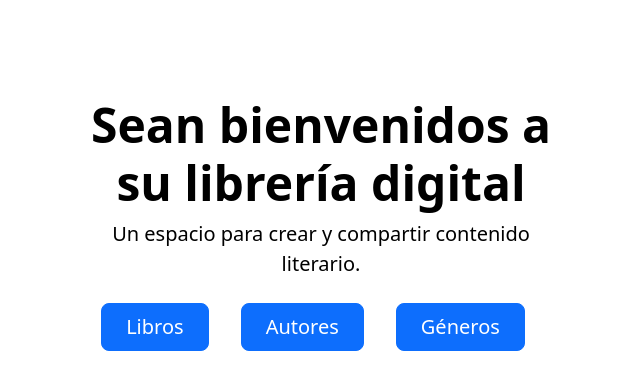
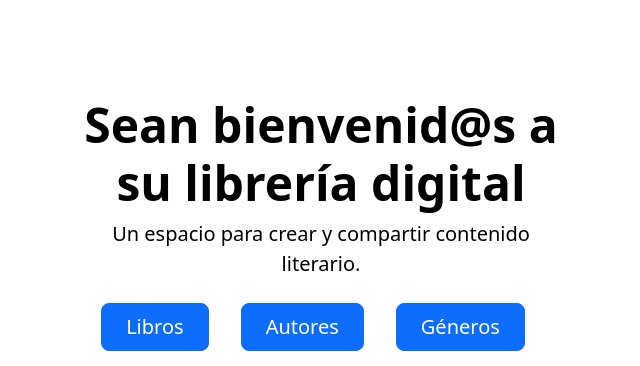
Before and after one commit to ferminasanturio/libreria, a Django app: page /mi_libreria/ in a window 1280 px wide. Shown: the part 54-420 px from the top of the page, without its empty margins (319-959 px from the left). Run offline with Django 4.2, Linux system fonts and the light colour scheme; a user stored in the database is signed in; some libraries are stand-ins or nearby versions.

Commit message:
Cambiando

```diff
--- a/libreria_virtual/mi_libreria/templates/mi_libreria/inicio.html
+++ b/libreria_virtual/mi_libreria/templates/mi_libreria/inicio.html
@@ -1,7 +1,7 @@
 {% extends 'base.html' %}
 
 {% block titulo %}
-<h1>Sean bienvenidos</h1>
+<title>¡Hola, {{user.get_full_name}}</title>
 {% endblock titulo %}
 
 <a href="{% url 'lista_libros' %}">Ver todos los libros</a>
--- a/libreria_virtual/mi_libreria/urls.py
+++ b/libreria_virtual/mi_libreria/urls.py
@@ -3,7 +3,7 @@ from django.urls import path
 from . import views
 
 urlpatterns = [
-    path("", views.inicio, name="inicio"),
+    path("", views.inicio, name='inicio'),
     path("libros/", views.listar_libros, name='lista_libros'),
     path("generos/", views.listar_generos, name='lista_generos'),
     path("autores/", views.listar_autores, name='lista_autores'),
--- a/libreria_virtual/templates_base/base.html
+++ b/libreria_virtual/templates_base/base.html
@@ -53,7 +53,7 @@
                 <div class="row gx-5 justify-content-center">
                     <div class="col-lg-6">
                         <div class="text-center my-5">
-                            <h1 class="display-5 fw-bolder text-black mb-2">Sean bienvenidos a su librería digital</h1>
+                            <h1 class="display-5 fw-bolder text-black mb-2">Sean bienvenid@s a su librería digital</h1>
                             <p class="lead text-black mb-4">Un espacio para crear y compartir contenido literario.</p>
                             <div class="d-grid gap-3 d-sm-flex justify-content-sm-center">
                                 <a class="btn btn-primary btn-lg px-4 me-sm-3" href="{% url 'lista_libros' %}">Libros</a>
```
